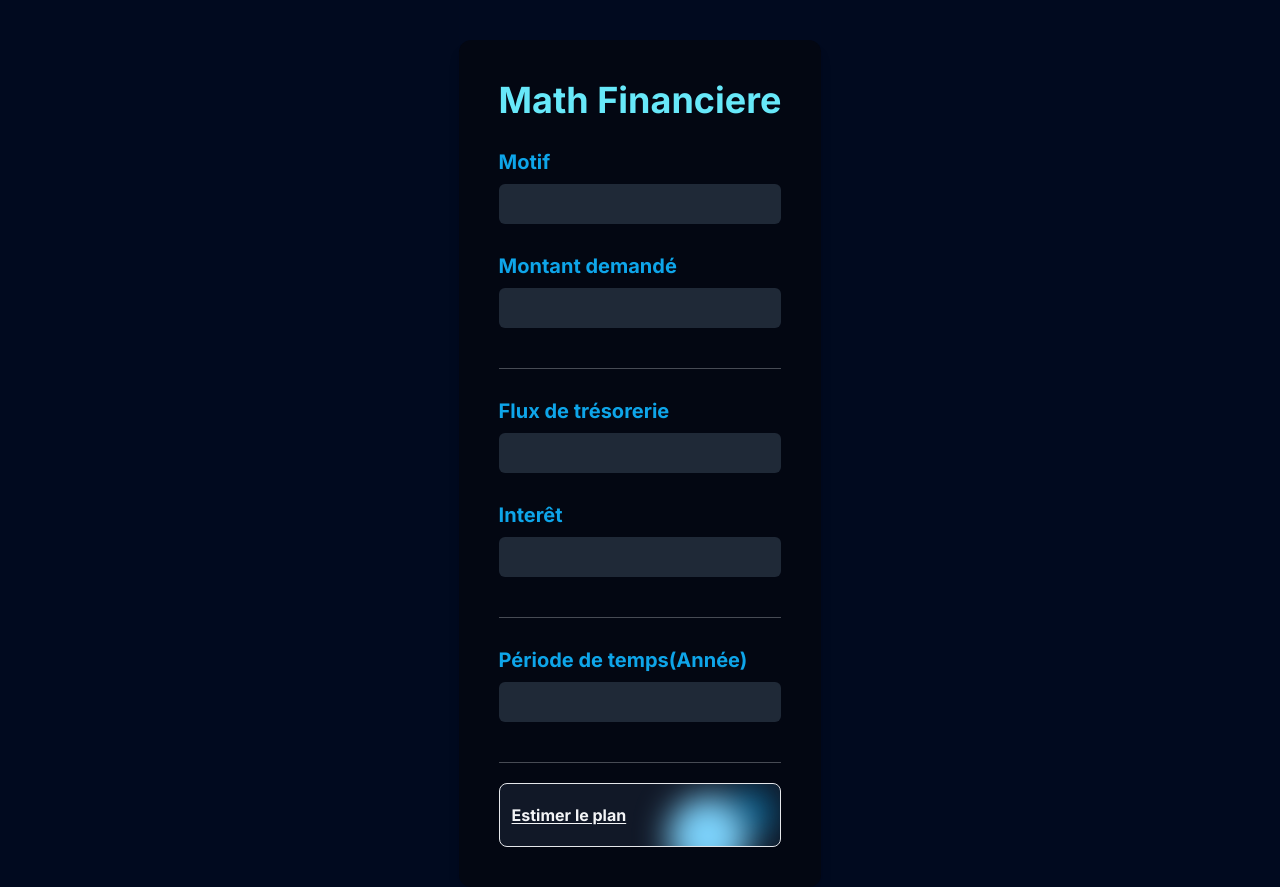
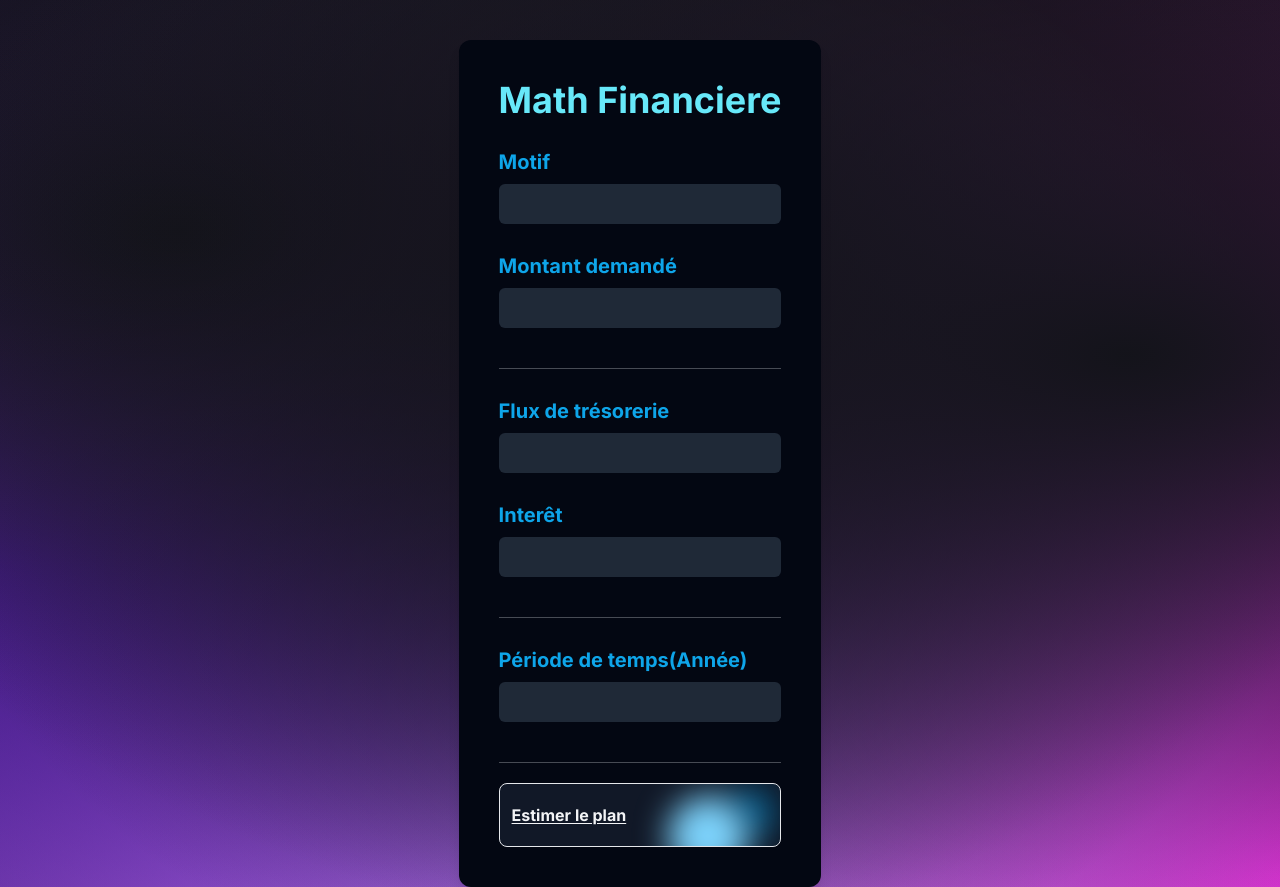
Before and after one commit to SophieKodomome/Management_3, a Next.js app in the folder bank/: page / in a window 1280 px wide. Built offline with nearby package versions, Linux system fonts and the light colour scheme.

Commit message:
Update globals.css

```diff
--- a/bank/src/app/globals.css
+++ b/bank/src/app/globals.css
@@ -17,7 +17,23 @@
 }
 
 body {
-  background: rgb(1, 10, 31);
+  --white: hsl(0, 0%, 100%);
+  --black: hsl(240, 15%, 9%);
+  --paragraph: hsl(0, 0%, 83%);
+  --line: hsl(240, 9%, 17%);
+  --primary: hsl(266, 92%, 58%);
+  background-color: hsla(240, 15%, 9%, 1);
+  background-image: radial-gradient(
+      at 88% 40%,
+      hsla(240, 15%, 9%, 1) 0px,
+      transparent 85%
+    ),
+    radial-gradient(at 49% 30%, hsla(240, 15%, 9%, 1) 0px, transparent 85%),
+    radial-gradient(at 14% 26%, hsla(240, 15%, 9%, 1) 0px, transparent 85%),
+    radial-gradient(at 0% 64%, hsla(263, 93%, 56%, 1) 0px, transparent 85%),
+    radial-gradient(at 41% 94%, hsla(284, 100%, 84%, 1) 0px, transparent 85%),
+    radial-gradient(at 100% 99%, hsla(306, 100%, 57%, 1) 0px, transparent 85%);
+
 }
 
 @layer utilities {
```
